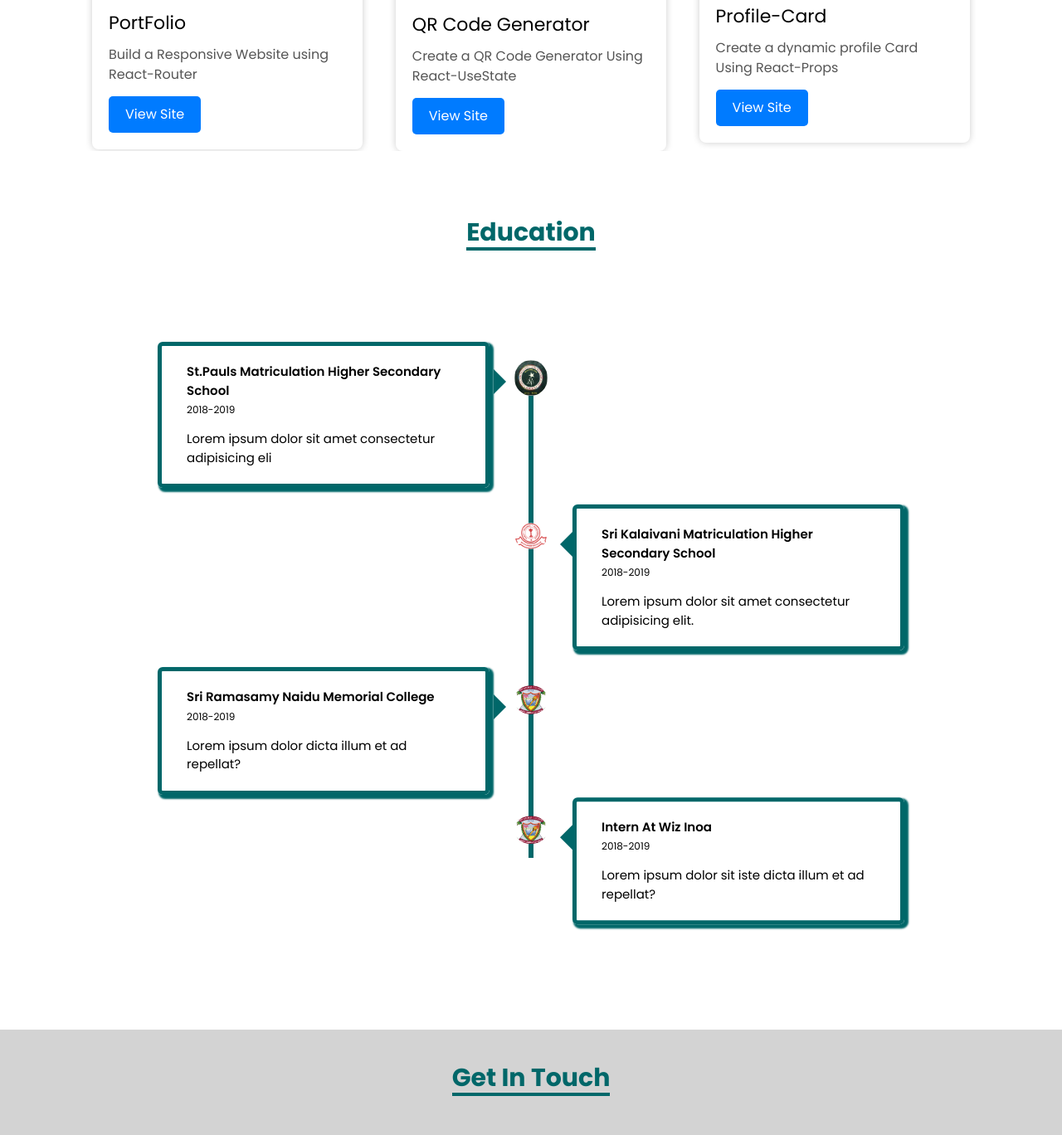
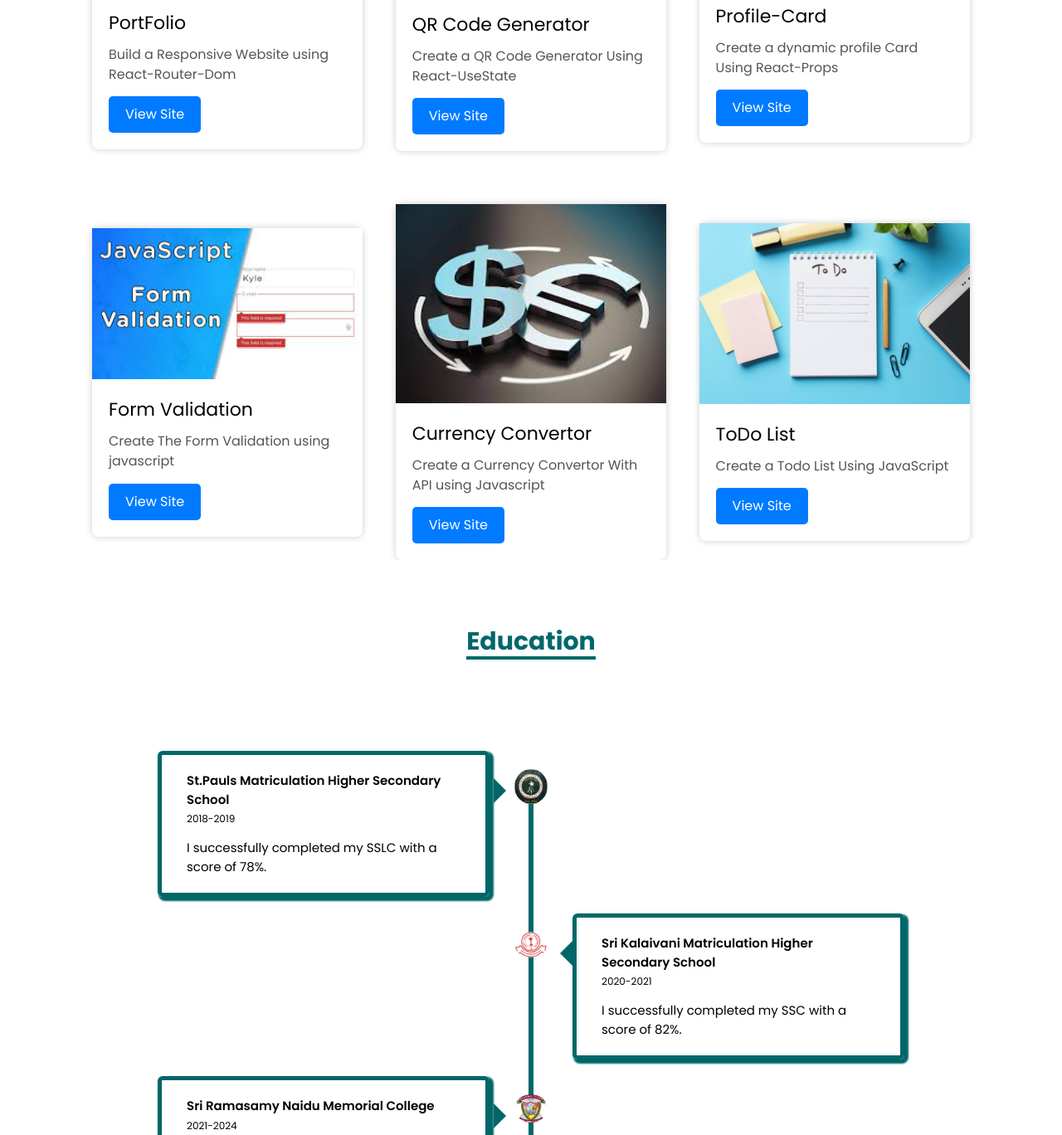
Before and after one commit to PremKumarK3012/NewPortFolio, a plain HTML site: page index.html in a window 1280 px wide. Shown: the part 2429-3797 px from the top of the page at 83% size. Drawn offline with nearby package versions, Linux system fonts and the light colour scheme; a web font is replaced by a local one.

Commit message:
update project

```diff
--- a/index.html
+++ b/index.html
@@ -352,7 +352,7 @@
         </div>
         <div class="project-content">
           <h2>PortFolio</h2>
-          <p>Build a Responsive Website using React-Router</p>
+          <p>Build a Responsive Website using React-Router-Dom</p>
           <a href="">View Site</a>
         </div>
       </div>
@@ -381,6 +381,41 @@
       </div>
     </div>
 
+    <div class="project-cards  mt-16">
+      <div class="project-card">
+        <div class="project-img">
+          <img src="./assets/form vali.jpeg" alt="img">
+        </div>
+        <div class="project-content">
+          <h2>Form Validation</h2>
+          <p>Create The Form Validation using javascript</p>
+          <a href="https://formvali01.netlify.app">View Site</a>
+        </div>
+      </div>
+
+      <div class="project-card">
+        <div class="project-img">
+          <img src="./assets/curr con.jpeg" alt="img">
+        </div>
+        <div class="project-content">
+          <h2>Currency Convertor</h2>
+          <p>Create a Currency Convertor With API using Javascript</p>
+          <a href="https://currcon02.netlify.app">View Site</a>
+        </div>
+      </div>
+
+      <div class="project-card">
+        <div class="project-img">
+          <img src="./assets/todo.jpeg" alt="img">
+        </div>
+        <div class="project-content">
+          <h2>ToDo List</h2>
+          <p>Create a Todo List Using JavaScript</p>
+          <a href="https://tolists03.netlify.app">View Site</a>
+        </div>
+      </div>
+    </div>
+
 
   </section>
 
@@ -400,7 +435,7 @@
         <div class="text-box">
           <h2>St.Pauls Matriculation Higher Secondary School</h2>
           <small>2018-2019</small>
-          <p>Lorem ipsum dolor sit amet consectetur adipisicing eli
+          <p>I successfully completed my SSLC with a score of 78%.
           </p>
           <span class="left-container-arrow"></span>
         </div>
@@ -411,8 +446,8 @@
         <img src="./assets/kalai.png" alt="img">
         <div class="text-box">
           <h2>Sri Kalaivani Matriculation Higher Secondary School</h2>
-          <small>2018-2019</small>
-          <p>Lorem ipsum dolor sit amet consectetur adipisicing elit. </p>
+          <small>2020-2021</small>
+          <p>I successfully completed my SSC with a score of 82%. </p>
           <span class="right-container-arrow"></span>
         </div>
       </div>
@@ -422,22 +457,19 @@
         <img src="./assets/clg.png" alt="img">
         <div class="text-box">
           <h2>Sri Ramasamy Naidu Memorial College</h2>
-          <small>2018-2019</small>
-          <p>Lorem ipsum dolor
-            dicta illum et ad repellat?</p>
+          <small>2021-2024</small>
+          <p>I graduated with a B.Sc. in Computer Science, achieving a score of 65%</p>
           <span class="left-container-arrow"></span>
         </div>
       </div>
 
 
       <div class="container right-container">
-        <img src="./assets/clg.png" alt="img">
+        <img src="./assets/wiz inoa.jpg" alt="img">
         <div class="text-box">
           <h2>Intern At Wiz Inoa</h2>
-          <small>2018-2019</small>
-          <p>Lorem ipsum dolor sit
-            iste
-            dicta illum et ad repellat?
+          <small>2024</small>
+          <p>I am currently doing a MERN stack internship in Madurai.
           </p>
           <span class="right-container-arrow"></span>
         </div>
@@ -537,60 +569,3 @@
 </body>
 
 </html>
-
-<!-- <div>
-  <h2 class="text-2xl font-bold ">Follow For More</h2>
-
-</div>
-<div class="mt-8 ml-5">
-  <a href="https://www.linkedin.com/in/prem04/"
-    class="rounded-full  bg-stone-900 px-3  py-3 bx bxl-linkedin-square text-white  hover:text-emerald-500 transition ease-in-out delay-150 hover:-translate-y-1 hover:scale-110 hover:duration-300">
-  </a>
-  <a href=""
-    class="rounded-full  bg-stone-900 px-3  py-3  ml-1 bx bxl-instagram  text-white  hover:text-emerald-500 transition ease-in-out delay-150 hover:-translate-y-1 hover:scale-110 hover:duration-300">
-  </a>
-  <a href=""
-    class="rounded-full  bg-stone-900 px-3  py-3 ml-1  bx bxl-whatsapp text-white  hover:text-emerald-500 transition ease-in-out delay-150 hover:-translate-y-1 hover:scale-110 hover:duration-300 ">
-
-    <a href=""
-      class="rounded-full  bg-stone-900 px-3  py-3 ml-1 bx bxl-github text-white  hover:text-emerald-500 transition ease-in-out delay-150 hover:-translate-y-1 hover:scale-110 hover:duration-300">
-    </a>
-</div>
-
-
-
-  <div class="work_container bd_grid mt-10
-                mb:flex mb:flex-col mb:justify-center mb:items-center mb:w-full
-                md:flex md:flex-row md:justify-around md:items-center md:w-full" data-aos="fade-down"
-      data-aos-delay="250">
-      <div class="card-2">
-        <div class="card-content-2">
-          <p class="title-para">Sri Ramasamy Naidu Memorial College</p>
-          <br />
-          <p class="card-para-2">Bsc Computer Science</p>
-          <p class="card-para-2">2021-2024</p>
-          <p class="card-para-2">CGPA - 7.30 out of 10</p>
-        </div>
-      </div>
-
-      <div class="card-2">
-        <div class="card-content-2">
-          <p class="title-para"> St.Paul's Matriculation and Higher Secondary School</p>
-          <br />
-          <p class="card-para-2">HSC</p>
-          <p class="card-para-2">2021</p>
-          <p class="card-para-2">HSC - 85 out of 100</p>
-        </div>
-      </div>
-
-      <div class="card-2">
-        <div class="card-content-2">
-          <p class="title-para">Kalaivani Matriculation and higher secondary school</p>
-          <br />
-          <p class="card-para-2">SSLC</p>
-          <p class="card-para-2">2019</p>
-          <p class="card-para-2">SSLC - 87 out of 100</p>
-        </div>
-      </div>
-
-    </div> -->
```
Also changed, not shown: assets/curr con.jpeg (added), assets/form vali.jpeg (added), assets/todo.jpeg (added), assets/wiz inoa.jpg (added).
